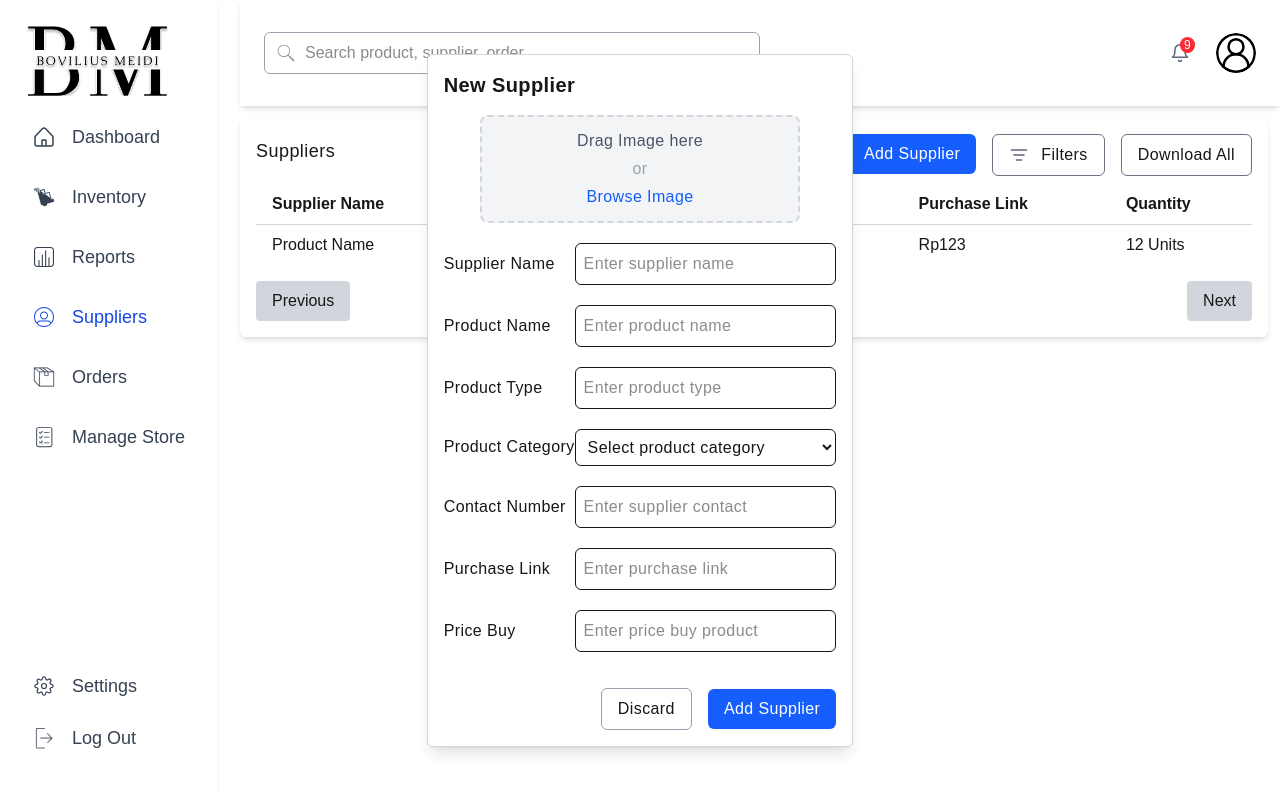
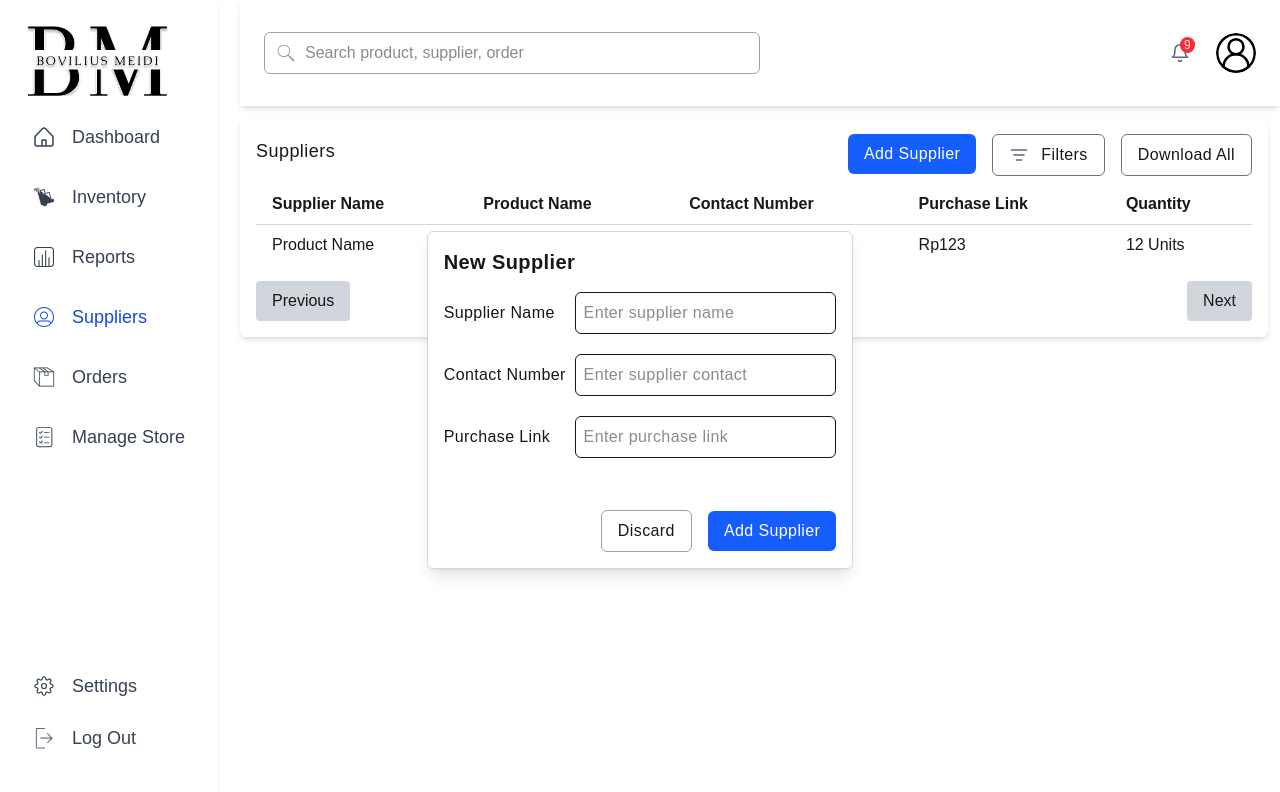
Before and after one commit to BoviliusMeidi/inventory-management, a Next.js app: page /suppliers in a window 1280 px wide. Both pictures are taken after a click on the button "Add Supplier". Shown: the top 792 px of the page. Built offline with nearby package versions, Linux system fonts and the light colour scheme.

Commit message:
feat(components) : add supplier - connect with supabase

```diff
--- a/src/components/AddSupplier.tsx
+++ b/src/components/AddSupplier.tsx
@@ -1,14 +1,50 @@
 "use client";
 
 import { useState } from "react";
+import { insertSupplier } from "@/lib/supabase/suppliers";
 
 const AddSupplier = () => {
   const [showForm, setShowForm] = useState(false);
-  const [isDragging, setIsDragging] = useState(false);
+  const [isSubmitting, setIsSubmitting] = useState(false);
+
+  const [form, setForm] = useState({
+    supplier_name: "",
+    contact_number: "",
+    purchase_link: "",
+  });
+
+  const handleSubmit = async (e: React.FormEvent) => {
+    e.preventDefault();
+    setIsSubmitting(true);
+
+    try {
+      await insertSupplier({
+        supplier_name: form.supplier_name,
+        contact_number: parseInt(form.contact_number),
+        purchase_link: form.purchase_link,
+      });
+
+      alert("Supplier added successfully!");
+      setShowForm(false);
+      setForm({
+        supplier_name: "",
+        contact_number: "",
+        purchase_link: "",
+      });
+    } catch (err: unknown) {
+      if (err instanceof Error) {
+        alert(err.message);
+      } else {
+        alert("An unexpected error occurred.");
+      }
+    } finally {
+      setIsSubmitting(false);
+    }
+  };
 
   return (
     <div className="">
-      {/* Add Product Button */}
+      {/* Add Supplier Button */}
       <button
         onClick={() => setShowForm(!showForm)}
         className="cursor-pointer rounded-md py-2 px-4 bg-blue-600 text-white"
@@ -16,96 +52,49 @@ const AddSupplier = () => {
         Add Supplier
       </button>
 
-      {/* Product Form */}
+      {/* Supplier Form */}
       {showForm && (
         <div className="fixed inset-0 flex justify-center items-center z-50">
           <div className="w-1/3 p-4 border border-gray-300 rounded-md bg-white shadow-lg">
             <h2 className="text-xl font-semibold mb-4">New Supplier</h2>
-            <form className="flex flex-col gap-5">
-              <div
-                className={`border-2 border-dashed rounded-lg p-3 w-full max-w-xs mx-auto
-                            flex flex-col items-center justify-center cursor-pointer transition-all
-                            ${
-                              isDragging
-                                ? "border-blue-500 bg-blue-50"
-                                : "border-gray-300 bg-gray-100"
-                            }`}
-                onDragEnter={() => setIsDragging(true)}
-                onDragLeave={() => setIsDragging(false)}
-              >
-                <p className="text-gray-600 text-center">Drag Image here</p>
-                <span className="text-gray-400 my-1">or</span>
-                <label className="text-blue-600 px-4 cursor-pointer hover:text-blue-400">
-                  Browse Image
-                  <input type="file" className="hidden" />
-                </label>
-              </div>
+            <form className="flex flex-col gap-5" onSubmit={handleSubmit}>
               <div className="flex items-center justify-between">
-                <label htmlFor="">Supplier Name</label>
+                <label htmlFor="supplier_name">Supplier Name</label>
                 <input
+                  id="supplier_name"
                   type="text"
                   placeholder="Enter supplier name"
                   className="border rounded-md p-2 w-2/3"
+                  value={form.supplier_name}
+                  onChange={(e) => setForm({ ...form, supplier_name: e.target.value })}
                 />
               </div>
               <div className="flex items-center justify-between">
-                <label htmlFor="">Product Name</label>
+                <label htmlFor="contact_number">Contact Number</label>
                 <input
-                  type="text"
-                  placeholder="Enter product name"
+                  id="contact_number"
+                  type="number"
+                  placeholder="Enter supplier contact"
                   className="border rounded-md p-2 w-2/3"
+                  value={form.contact_number}
+                  onChange={(e) => setForm({ ...form, contact_number: e.target.value })}
                 />
               </div>
               <div className="flex items-center justify-between">
-                <label htmlFor="">Product Type</label>
+                <label htmlFor="purchase_link">Purchase Link</label>
                 <input
-                  type="text"
-                  placeholder="Enter product type"
-                  className="border rounded-md p-2 w-2/3"
-                />
-              </div>
-              <div className="flex items-center justify-between">
-                <label htmlFor="">Product Category</label>
-                <select
-                  id="category"
-                  className="border rounded-md p-2 w-2/3 bg-white cursor-pointer"
-                >
-                  <option value="" disabled selected>
-                    Select product category
-                  </option>
-                  <option value="electronics">Electronics</option>
-                  <option value="clothing">Clothing</option>
-                  <option value="home">Home & Furniture</option>
-                  <option value="beauty">Beauty & Health</option>
-                  <option value="sports">Sports & Outdoors</option>
-                </select>
-              </div>
-              <div className="flex items-center justify-between">
-                <label htmlFor="">Contact Number</label>
-                <input
-                  type="number"
-                  placeholder="Enter supplier contact"
-                  className="border rounded-md p-2 w-2/3"
-                />
-              </div>
-              <div className="flex items-center justify-between">
-                <label htmlFor="">Purchase Link</label>
-                <input
+                  id="purchase_link"
                   type="text"
                   placeholder="Enter purchase link"
                   className="border rounded-md p-2 w-2/3"
-                />
-              </div>
-              <div className="flex items-center justify-between">
-                <label htmlFor="">Price Buy</label>
-                <input
-                  type="number"
-                  placeholder="Enter price buy product"
-                  className="border rounded-md p-2 w-2/3"
+                  value={form.purchase_link}
+                  onChange={(e) => setForm({ ...form, purchase_link: e.target.value })}
                 />
               </div>
               <div className="flex justify-end items-center mt-4 gap-4">
+              <div className="flex justify-end items-center mt-4 gap-4">
                 <button
+                  type="button"
                   onClick={() => setShowForm(false)}
                   className="cursor-pointer border rounded-md border-gray-400 py-2 px-4 hover:underline"
                 >
@@ -113,10 +102,12 @@ const AddSupplier = () => {
                 </button>
                 <button
                   type="submit"
-                  className="cursor-pointer bg-blue-600 text-white py-2 px-4 rounded-md"
+                  className="cursor-pointer bg-blue-600 text-white py-2 px-4 rounded-md disabled:opacity-50"
+                  disabled={isSubmitting}
                 >
-                  Add Supplier
+                  {isSubmitting ? "Adding..." : "Add Supplier"}
                 </button>
+              </div>
               </div>
             </form>
           </div>
```
